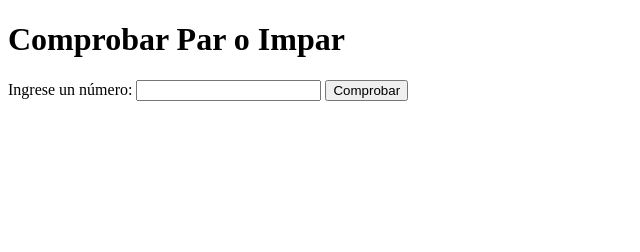
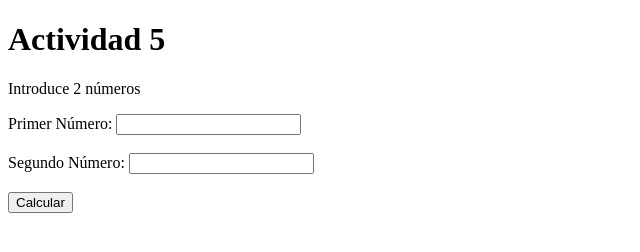
Before and after one commit to oliverfrdzz/ActividadesTIC, a plain HTML site: page Actividades tic/actividad5/index.html in a window 1280 px wide. Shown: the whole page, without its empty margins (0-640 px from the left). Drawn offline with Linux system fonts and the light colour scheme.

Commit message:
Update index.html

```diff
--- a/Actividades tic/actividad5/index.html
+++ b/Actividades tic/actividad5/index.html
@@ -1,18 +1,29 @@
 <!DOCTYPE html>
-<html lang="es">
+<html lang="en">
 <head>
-  <meta charset="UTF-8">
-  <meta name="viewport" content="Actividad 6, por Oliver Hayes">
-  <title>Comprobar Par o Impar</title>
-  <script src="script.js"></script>
+    <meta charset="UTF-8">
+    <meta name="viewport" content="width=device-width, initial-scale=1.0">
+    <title>actividad5</title>
+    <script src="script.js"></script>
 </head>
 <body>
-<h1>Comprobar Par o Impar</h1>
-<label for="numeroInput">Ingrese un número:</label>
-<input type="number" id="numeroInput">
 
-<button onclick="comprobar()">Comprobar</button>
+    <h1>Actividad 5</h1>
 
-<p id="resultado"></p>
+    <p>Introduce 2 números</p>
+
+    <label for="num1">Primer Número: </label>
+    <input type="text" id="num1" name="num1"/>
+    <br/><br/>
+
+    <label for="num2">Segundo Número: </label>
+    <input type="text" id="num2" name="num2"/>
+    <br/><br/>
+
+    <button onclick="calcular()">Calcular</button>
+    <br/><br/>
+
+    <p id="resultado"></p>
+
 </body>
 </html>
```
